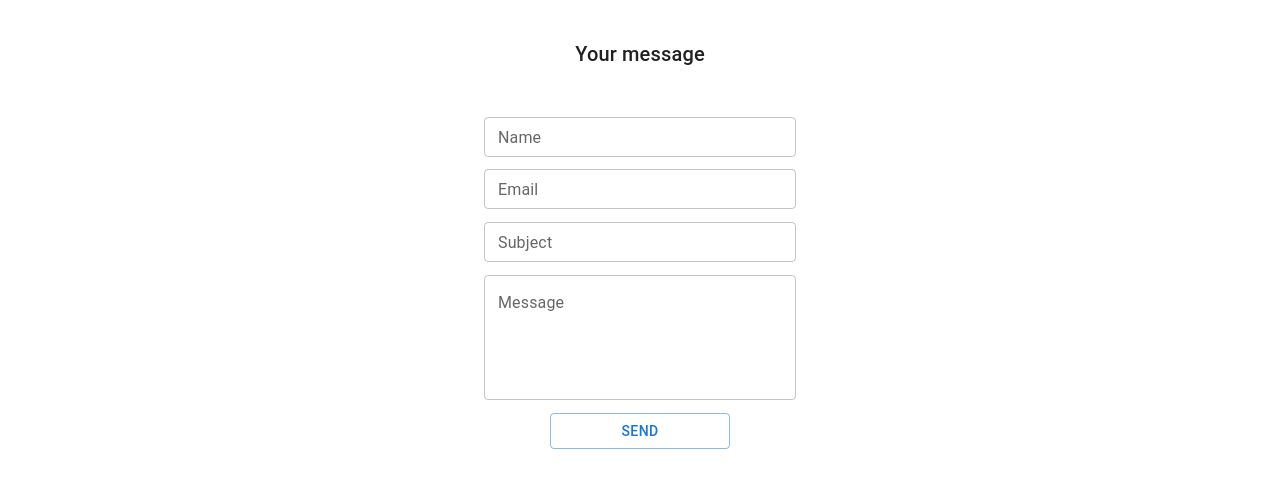
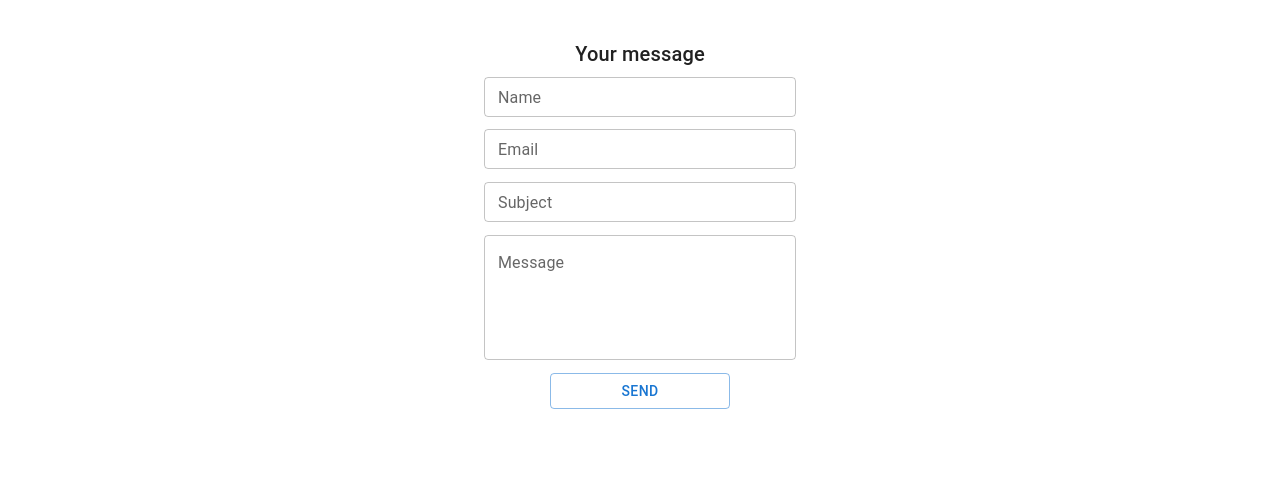
Before and after one commit to nahomzoe/nahom-s-Profile-MUI-React, a React (Create React App) app: page / in a window 1280 px wide. Shown: the part 1454-1941 px from the top of the page. Built offline with nearby package versions, Linux system fonts and the light colour scheme; no server answers; the database is empty.

Commit message:
margin contact

```diff
--- a/src/components/Contact.js
+++ b/src/components/Contact.js
@@ -75,10 +75,10 @@ const Contact = () => {
         Your message
       </Typography>
       <Box
-        sx={{
-          margin: "auto",
-          p: 5,
-        }}
+      // sx={{
+      //   margin: "auto",
+      //   p: 5,
+      // }}
       >
         <Box component="form" noValidate autoComplete="off">
           <form onSubmit={handleSubmit(onSubmit)}>
```
